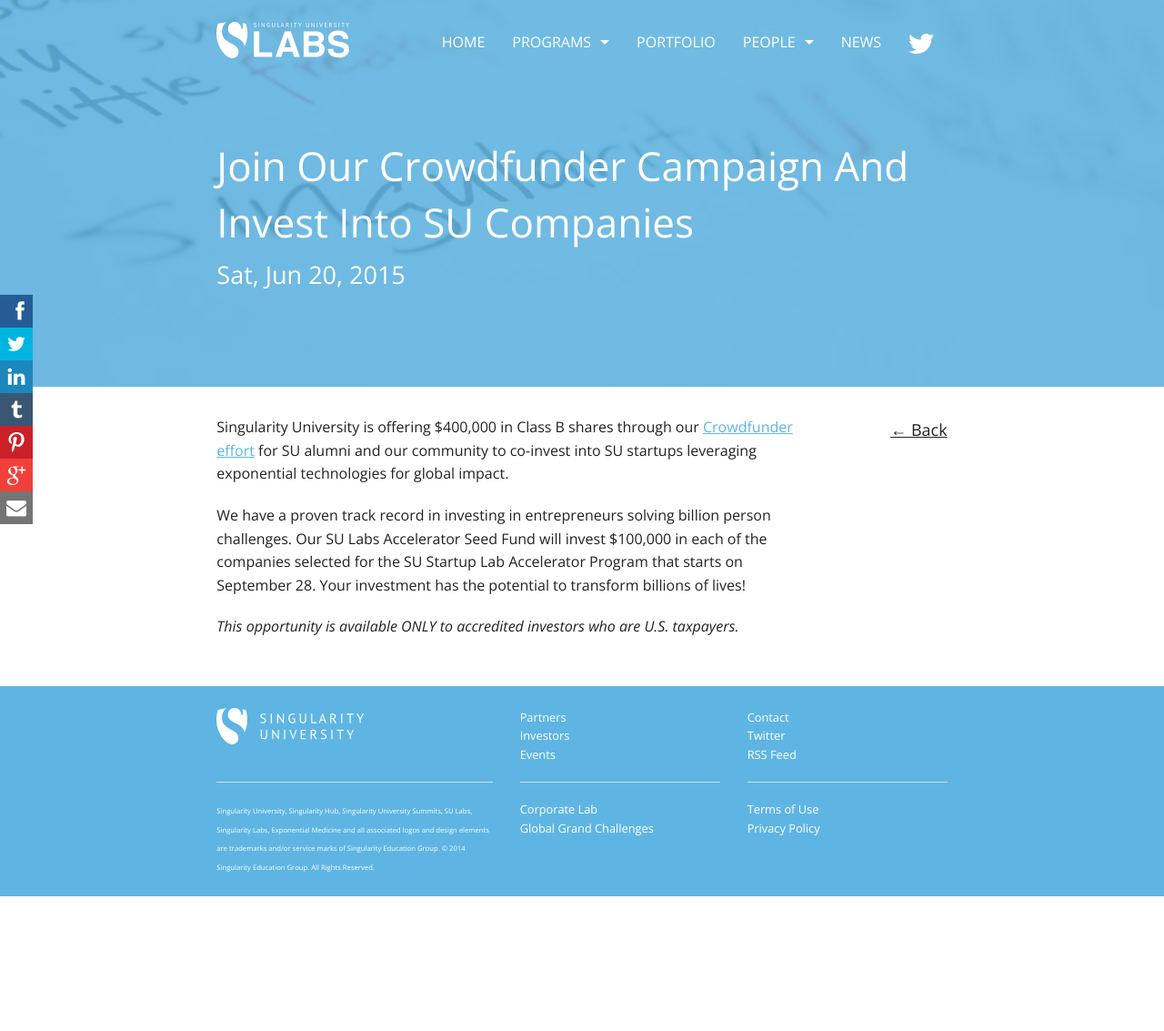
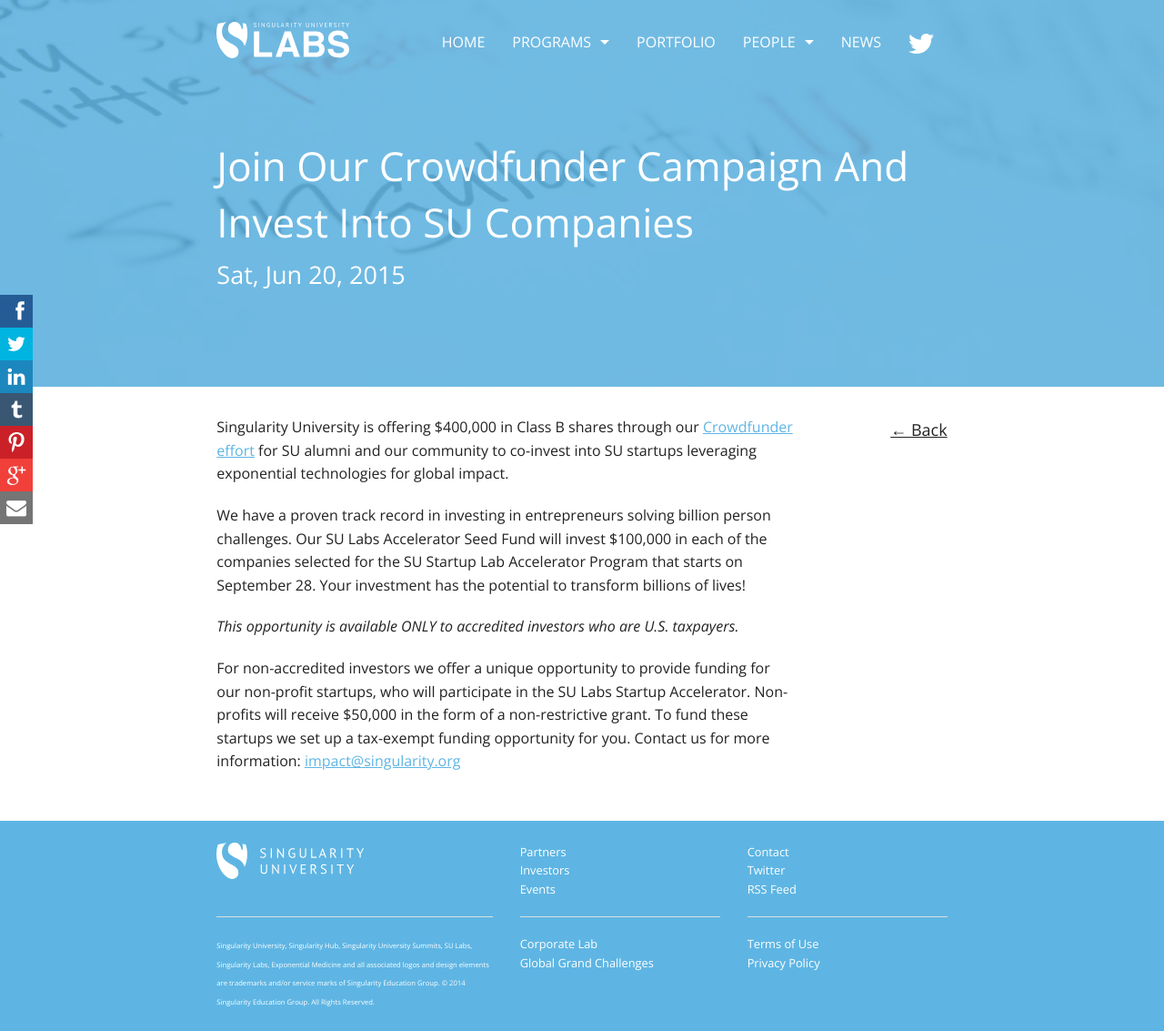
Before and after one commit to SingularityUniversity/startup, a Jekyll site: the page built from _posts/2015-06-20-crowdfunder.md, in a window 1280 px wide. Shown: the whole page at 91% size. Built offline with Jekyll 4.4.1, drawn with Linux system fonts in a browser that asks for light colours; Markdown is read by kramdown in place of the engine named in the settings; before the commit the page ends 985 px from its top, so only the background shows below that.

Commit message:
copy edits

```diff
--- a/_posts/2015-06-20-crowdfunder.md
+++ b/_posts/2015-06-20-crowdfunder.md
@@ -8,3 +8,5 @@
 We have a proven track record in investing in entrepreneurs solving billion person challenges. Our SU Labs Accelerator Seed Fund will invest $100,000 in each of the companies selected for the SU Startup Lab Accelerator Program that starts on September 28. Your investment has the potential to transform billions of lives!
 
 *This opportunity is available ONLY to accredited investors who are U.S. taxpayers.*
+
+For non-accredited investors we offer a unique opportunity to provide funding for our non-profit startups, who will participate in the SU Labs Startup Accelerator. Non-profits will receive $50,000 in the form of a non-restrictive grant. To fund these startups we set up a tax-exempt funding opportunity for you. Contact us for more information: [impact@singularity.org](mailto:impact@singularity.org)
```
